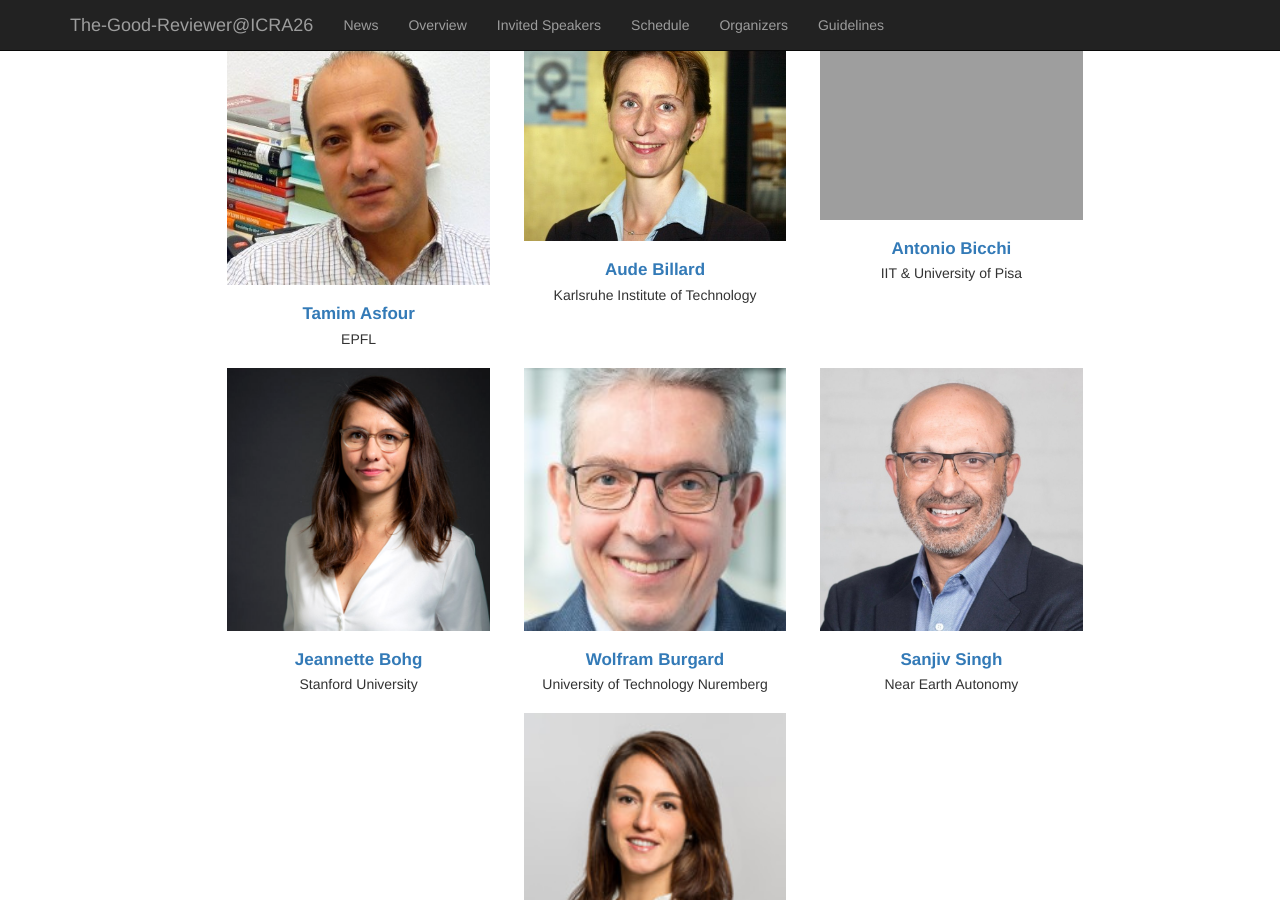
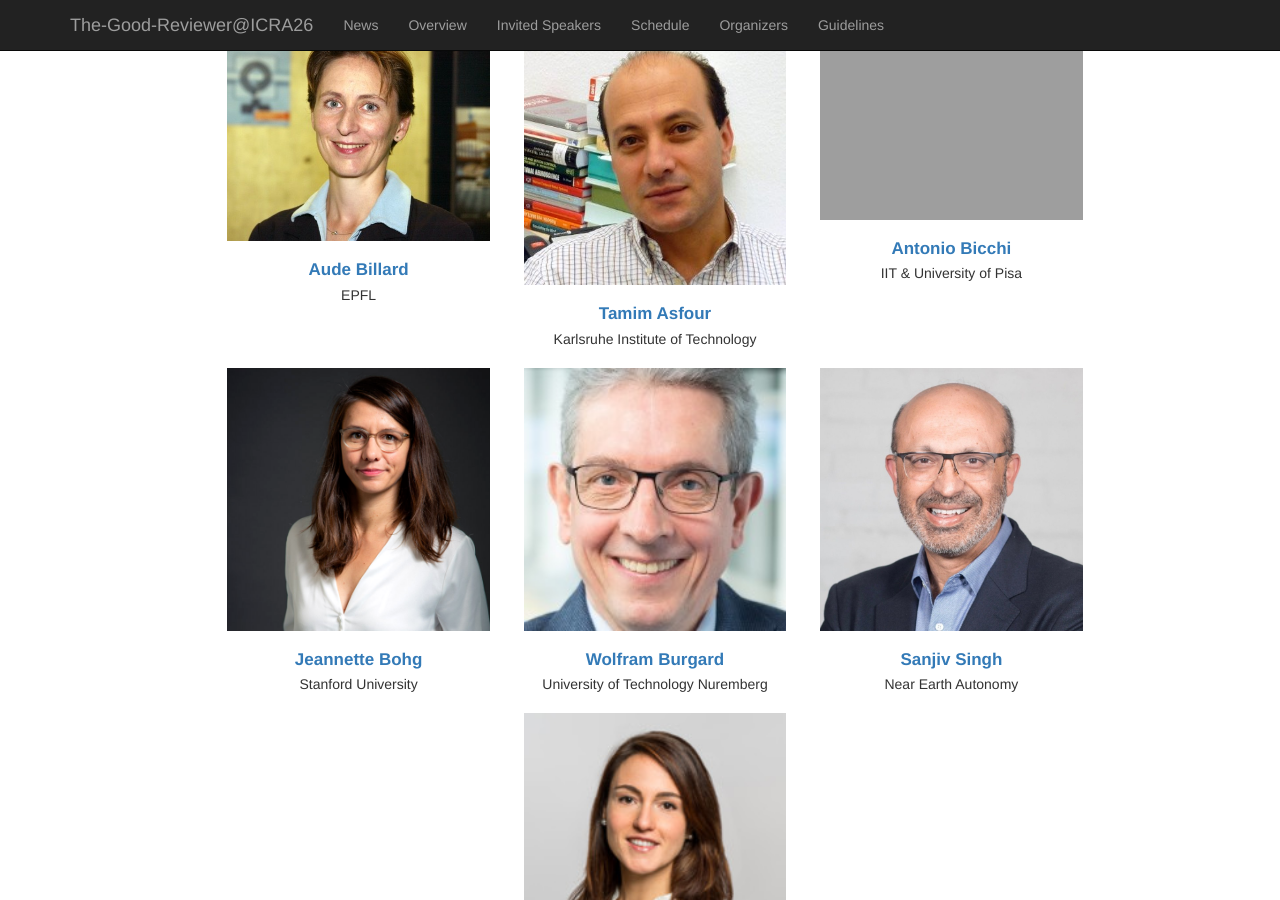
Before and after one commit to alejandrofontan/The-Good-Reviewer-ICRA26, a Jekyll site: the page built from index.html, in a window 1280 px wide and 900 px high, scrolled down 1279 px. Built offline with Jekyll 4.4.1, drawn with Linux system fonts in a browser that asks for light colours.

Commit message:
update speakers

```diff
--- a/_data/speakers.yaml
+++ b/_data/speakers.yaml
@@ -1,12 +1,12 @@
+- name: Aude Billard
+  image: /assets/images/aude_billard.jpg
+  web: https://people.epfl.ch/aude.billard
+  position: Professor
+  affiliation: EPFL
+
 - name: Tamim Asfour
   image: /assets/images/tamin_asfour.jpeg
   web: https://www.linkedin.com/in/tamim-asfour-829979a/
-  position: Professor
-  affiliation: EPFL
-
-- name: Aude Billard
-  image: /assets/images/aude_billard.jpg
-  web: https://people.epfl.ch/aude.billard
   position: Professor
   affiliation: Karlsruhe Institute of Technology
 
```
